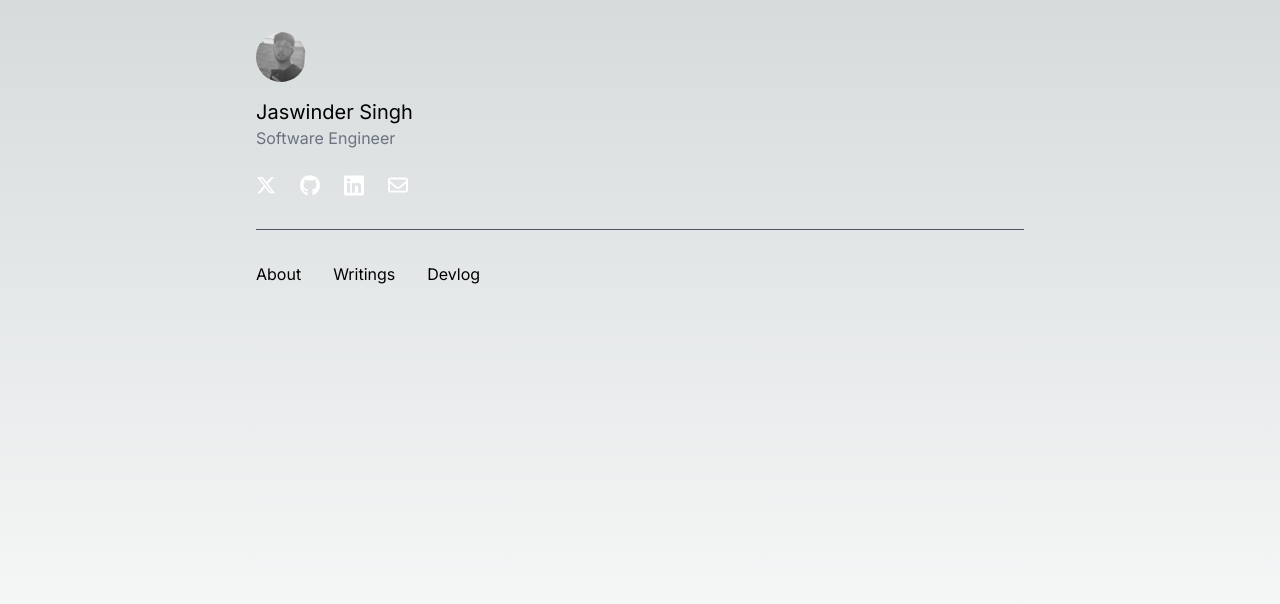
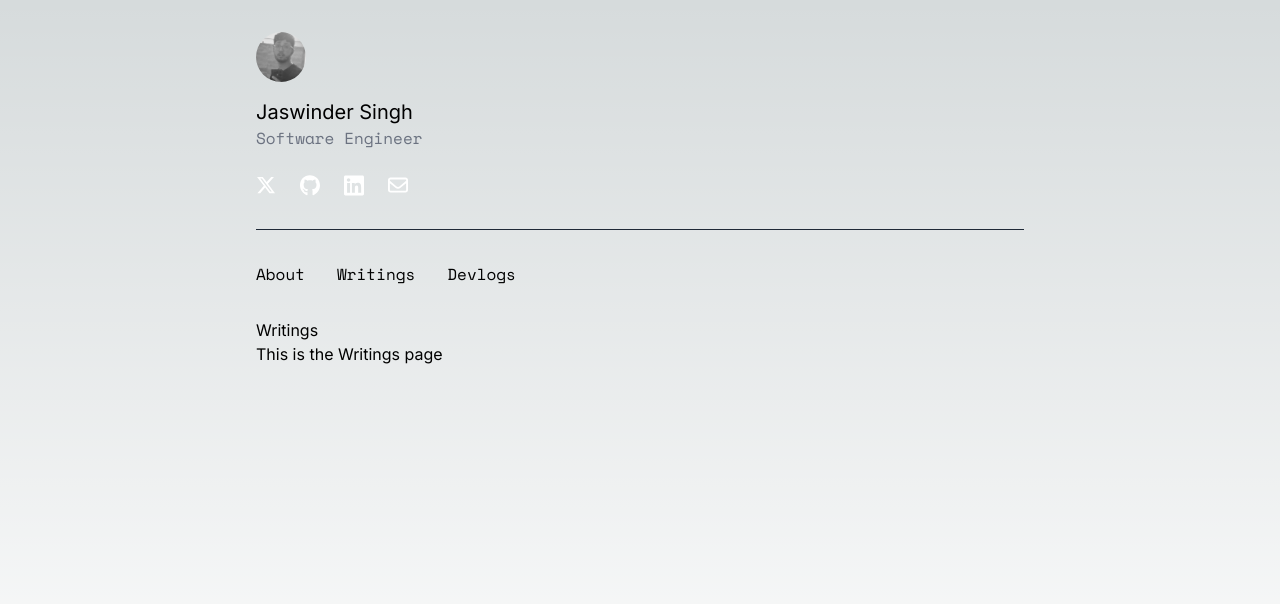
Before and after one commit to jassi-singh/me, a Next.js app: page /writings in a window 1280 px wide. Before the commit this address had no page. Shown: the top 604 px of the page. Built offline with nearby package versions, Linux system fonts and the light colour scheme.

Commit message:
added nav routes

```diff
--- /dev/null
+++ b/app/about/page.tsx
@@ -0,0 +1,8 @@
+export default function AboutPage() {
+  return (
+    <div>
+      <h1>About</h1>
+      <p>This is the about page</p>
+    </div>
+  );
+}
--- /dev/null
+++ b/app/devlogs/page.tsx
@@ -0,0 +1,8 @@
+export default function DevlogsPage() {
+  return (
+    <div>
+      <h1>Devlogs</h1>
+      <p>This is the devlogs page</p>
+    </div>
+  );
+}
--- a/app/layout.tsx
+++ b/app/layout.tsx
@@ -1,10 +1,11 @@
 import type { Metadata } from "next";
-import { Inter } from "next/font/google";
+import { Inter, Space_Mono } from "next/font/google";
 import "./globals.css";
 import Profile from "@/components/profile";
 import Navbar from "@/components/navbar";
 
-const inter = Inter({ subsets: ["latin"] });
+const inter = Inter({ subsets: ["latin"], variable: "--font-inter" });
+const spaceMono = Space_Mono({ subsets: ["latin"], variable: "--font-mono", weight: "400" });
 
 export const metadata: Metadata = {
   title: "Create Next App",
@@ -17,15 +18,17 @@ export default function RootLayout({
   children: React.ReactNode;
 }>) {
   return (
-    <html lang="en">
-      <body className={inter.className}>
+    <html className={`${inter.variable} ${spaceMono.variable}`} lang="en">
+      <body className='font-inter'>
         <main className="flex min-h-screen flex-col items-center p-8">
           <div className="max-w-3xl w-full">
             <Profile />
 
-            <div className="my-8 border-b border-gray-600" />
+            <div className="my-8 border-b border-gray-800" />
 
             <Navbar />
+
+            {children}
           </div>
         </main>
       </body>
--- a/app/page.tsx
+++ /dev/null
@@ -1,9 +0,0 @@
-import Image from "next/image";
-
-export default function Home() {
-  return (
-    <main className="flex min-h-screen flex-col items-center p-24">
-
-    </main>
-  );
-}
--- /dev/null
+++ b/app/writings/page.tsx
@@ -0,0 +1,8 @@
+export default function WritingsPage() {
+  return (
+    <div>
+      <h1>Writings</h1>
+      <p>This is the Writings page</p>
+    </div>
+  );
+}
--- a/components/navbar.tsx
+++ b/components/navbar.tsx
@@ -2,10 +2,10 @@ import Link from "next/link";
 
 export default function Navbar() {
   return (
-    <nav className="mt-8 flex gap-8">
+    <nav className="my-8 flex gap-8 font-mono">
       <Link href="/about">About</Link>
       <Link href="/writings">Writings</Link>
-      <Link href="/devlog">Devlog</Link>
+      <Link href="/devlogs">Devlogs</Link>
     </nav>
   );
 }
--- a/components/profile.tsx
+++ b/components/profile.tsx
@@ -11,7 +11,7 @@ export default function Profile() {
         className="rounded-full grayscale"
       />
       <h1 className="text-xl mt-4">Jaswinder Singh</h1>
-      <p className="text-gray-500">Software Engineer</p>
+      <p className="text-gray-500 font-mono">Software Engineer</p>
 
       <div className="mt-6 flex gap-6 items-center">
         <Social
@@ -25,7 +25,7 @@ export default function Profile() {
           alt={"Github"}
         />
         <Social
-          href={"https://linkedin.com/jassi-singh"}
+          href={"https://www.linkedin.com/in/jaswinder-singh-32a01118b/"}
           src={"/linkedIn.svg"}
           alt={"LinkedIn"}
         />
--- a/next.config.mjs
+++ b/next.config.mjs
@@ -1,4 +1,14 @@
 /** @type {import('next').NextConfig} */
-const nextConfig = {};
+const nextConfig = {
+  redirects: async () => {
+    return [
+      {
+        source: "/",
+        destination: "/about",
+        permanent: true,
+      },
+    ];
+  },
+};
 
 export default nextConfig;
--- a/tailwind.config.ts
+++ b/tailwind.config.ts
@@ -13,6 +13,10 @@ const config: Config = {
         "gradient-conic":
           "conic-gradient(from 180deg at 50% 50%, var(--tw-gradient-stops))",
       },
+      fontFamily: {
+        mono: ['var(--font-mono)'],
+        inter: ['var(--font-inter)']
+      }
     },
   },
   plugins: [],
```
